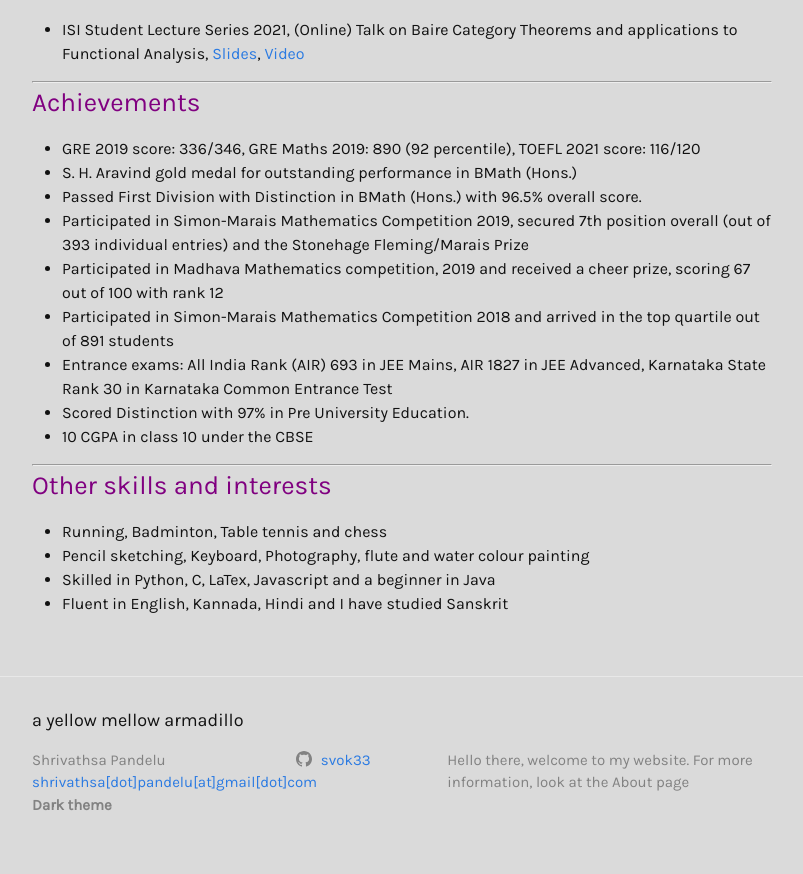
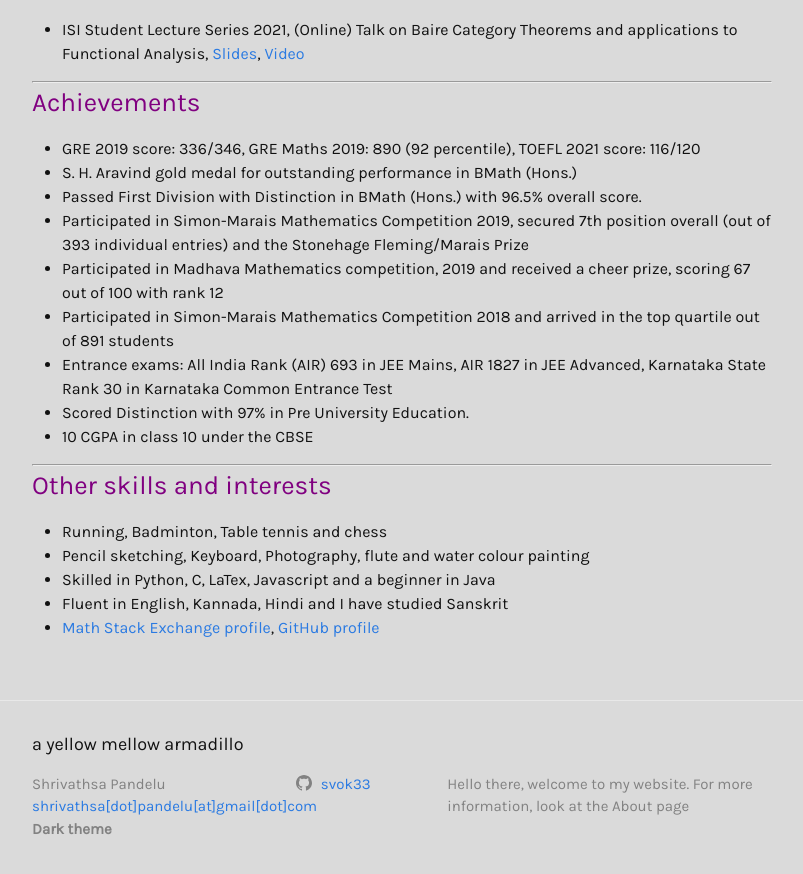
Before and after one commit to shrivathsap/shrivathsap.github.io, a Jekyll site: the page built from cv.html, in a window 1280 px wide and 900 px high, scrolled down 740 px. Shown: the top 874 px of the window, without its empty margins (238-1041 px from the left). Built offline with Jekyll 4.4.1, drawn with Linux system fonts in a browser that asks for light colours.

Commit message:
added socials to cv

```diff
--- a/cv.html
+++ b/cv.html
@@ -65,6 +65,7 @@ layout: page
 		<li>Pencil sketching, Keyboard, Photography, flute and water colour painting</li>
 		<li>Skilled in Python, C, LaTex, Javascript and a beginner in Java</li>
 		<li>Fluent in English, Kannada, Hindi and I have studied Sanskrit</li>
+		<li><a href="https://math.stackexchange.com/users/833796/red-whisker">Math Stack Exchange profile</a>, <a href="https://github.com/svok33">GitHub profile</a></li>
 	</ul>
 	</body>
 </html>
```
